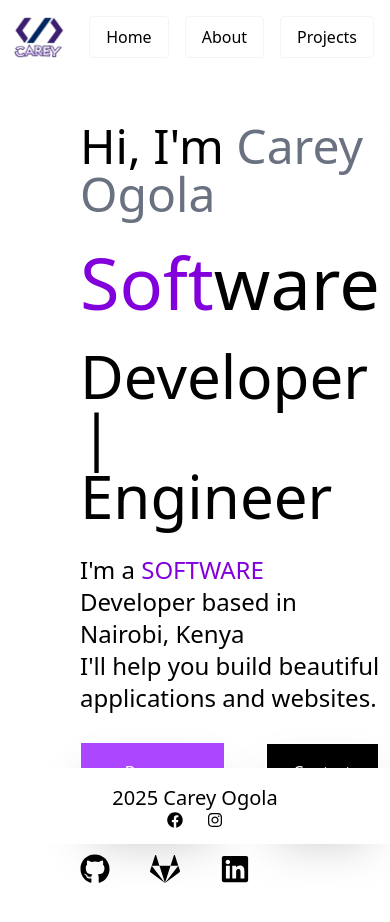
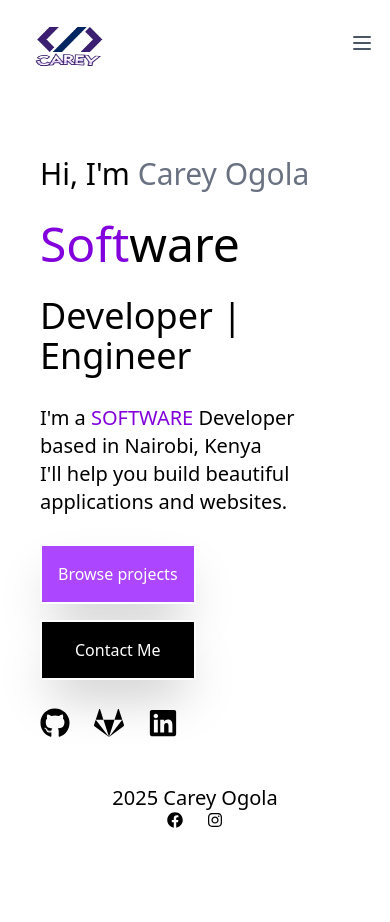
Before and after one commit to Careyogola/personal-portfolio, a React (Vite) app: page / in a window 390 px wide. Shown: the top 922 px of the page. Built offline with nearby package versions, Linux system fonts and the light colour scheme.

Commit message:
responsiveness update

```diff
--- a/package.json
+++ b/package.json
@@ -16,6 +16,7 @@
     "@react-icons/all-files": "^4.1.0",
     "@tailwindcss/vite": "^4.0.10",
     "@vercel/speed-insights": "^1.2.0",
+    "lucide-react": "^0.479.0",
     "react": "^19.0.0",
     "react-dom": "^19.0.0",
     "react-icons": "^5.5.0",
--- a/src/components/hero.jsx
+++ b/src/components/hero.jsx
@@ -1,39 +1,44 @@
-import React from 'react'
-import { FaFacebook, FaGithub, FaGitlab, FaLinkedin } from "react-icons/fa";
+import React from 'react';
+import { FaFacebook, FaGithub, FaGitlab, FaLinkedin } from 'react-icons/fa';
 
 const MainContent = () => {
   return (
-    <div className='w-full min-h-screen'>
-      <div className='flex flex-row justify-evenly py-12 px-20'>
+    <div className='w-full min-h-screen p-4'>
+      <div className='flex flex-col lg:flex-row justify-evenly items-center py-12 px-6 lg:px-20'>
         <div className='flex flex-col gap-7 items-start'>
+          <p className='text-3xl lg:text-5xl font-medium'>Hi, I'm<span className='text-3xl lg:text-5xl text-gray-500'> Carey Ogola</span></p>
+          <h1 className='text-5xl lg:text-7xl'><span className='text-5xl lg:text-7xl text-purple-700'>Soft</span>ware</h1>
+          <h1 className='text-4xl lg:text-6xl'>Developer | Engineer</h1>
 
-            <p className='text-5xl font-medium'>Hi, I'm<span className='text-5xl text-gray-500'> Carey Ogola</span></p>
-            <h1 className='text-7xl'><span className='text-7xl text-purple-700'>Soft</span>ware</h1>
-            <h1 className='text-6xl'>Developer | Engineer </h1>
+          <p className='text-xl lg:text-2xl font-medium'>
+            I'm a <span className='text-purple-700 uppercase'>Software</span> Developer based in Nairobi, Kenya<br />
+            I'll help you build beautiful applications and websites.
+          </p>
 
-
-            <p className='text-2xl font-medium'>I'm a <span className='text-purple-700 uppercase'>Software</span> Developer based in Nairobi, Kenya<br/>I'll help you build beautiful applications and websites.</p>
-            <div className='flex flex-row gap-10'>
-              <button className='bg-purple-500 border -2 border-solid  p-4 shadow-2xl hover:bg-black text-white'>Browse projects</button>
+          <div className='flex flex-col lg:flex-row gap-4 lg:gap-10'>
+            <button className='bg-purple-500 border-2 border-solid p-4 shadow-2xl hover:bg-black text-white'>Browse projects</button>
             <button className='bg-black border-2 border-solid text-white p-4 shadow-2xl hover:bg-purple-500'>Contact Me</button>
           </div>
-            <div className='flex flex-row items-center justify-center gap-10'>
-              <a href='https://github.com/Careyogola'><FaGithub size={30}/></a>
-              <a href='https://gitlab.com/careyogawo'><FaGitlab size={30}/></a>
-              <a href='https://www.linkedin.com/in/carey-ogola/'><FaLinkedin size={30}/></a>
+
+          <div className='flex flex-row items-center justify-center gap-6 lg:gap-10'>
+            <a href='https://github.com/Careyogola'><FaGithub size={30} /></a>
+            <a href='https://gitlab.com/careyogawo'><FaGitlab size={30} /></a>
+            <a href='https://www.linkedin.com/in/carey-ogola/'><FaLinkedin size={30} /></a>
           </div>
         </div>
-            <div className=''>
-              <img className='rounded-sm shadow-sm border border-gray-500 ml-3'
+
+        <div className='hidden lg:block mt-10 lg:mt-0'>
+          <img
+            className='rounded-sm shadow-sm border border-gray-500'
             src='/Carey.jpeg'
             width={350}
             height={480}
+            alt='Carey Ogola'
           />
         </div>
-
       </div>
     </div>
-  )
-}
+  );
+};
 
-export default MainContent
+export default MainContent;
--- a/src/components/navbar.jsx
+++ b/src/components/navbar.jsx
@@ -1,18 +1,35 @@
-import React from 'react'
+import React, { useState } from 'react';
+import { Menu, X } from 'lucide-react';
 
 const Navbar = () => {
+  const [menuOpen, setMenuOpen] = useState(false);
+
+  const toggleMenu = () => {
+    setMenuOpen(!menuOpen);
+  };
+
   return (
-    <nav className='w-full flex flex-row items-center justify-between'>
+    <nav className='w-full flex flex-row items-center justify-between p-4 bg-white'>
       <div className='h-auto'>
-        <img src='/carey-no-bg.png' className='h-15 w-25'/>
+        <img src='/carey-no-bg.png' className='h-15 w-25' alt='Logo' />
       </div>
-        <div className='py-4 px-4 flex flex-row gap-4 items-center justify-end'>
-            <a className='text-normal font-light border border-gray-100 border-solid rounded-sm py-2 px-4 ' href='/'>Home</a>
-            <a className='text-normal font-light border border-gray-100 border-solid rounded-sm py-2 px-4 ' href='/about'>About</a>
-            <a className='text-normal font-light border border-gray-100 border-solid rounded-sm py-2 px-4 ' href='/projects'>Projects</a>
-        </div>
+
+      <div className='lg:hidden'>
+        <button onClick={toggleMenu} className='text-gray-600'>
+          {menuOpen ? <X size={24} /> : <Menu size={24} />}
+        </button>
+      </div>
+
+      <div
+        className={`${
+          menuOpen ? 'flex' : 'hidden'
+        } lg:flex flex-col lg:flex-row gap-4 items-center absolute lg:static top-16 left-0 w-full lg:w-auto bg-white lg:bg-transparent p-4 lg:p-0 shadow-lg lg:shadow-none`}>
+        <a className='text-normal font-light border border-gray-100 border-solid rounded-sm py-2 px-4' href='/'>Home</a>
+        <a className='text-normal font-light border border-gray-100 border-solid rounded-sm py-2 px-4' href='/about'>About</a>
+        <a className='text-normal font-light border border-gray-100 border-solid rounded-sm py-2 px-4' href='/projects'>Projects</a>
+      </div>
     </nav>
-  )
-}
+  );
+};
 
-export default Navbar
+export default Navbar;
```
Also changed, not shown: 1 other file (tests, documents, lock files or other folders). Lines whose indentation alone changed are shown as unchanged.
